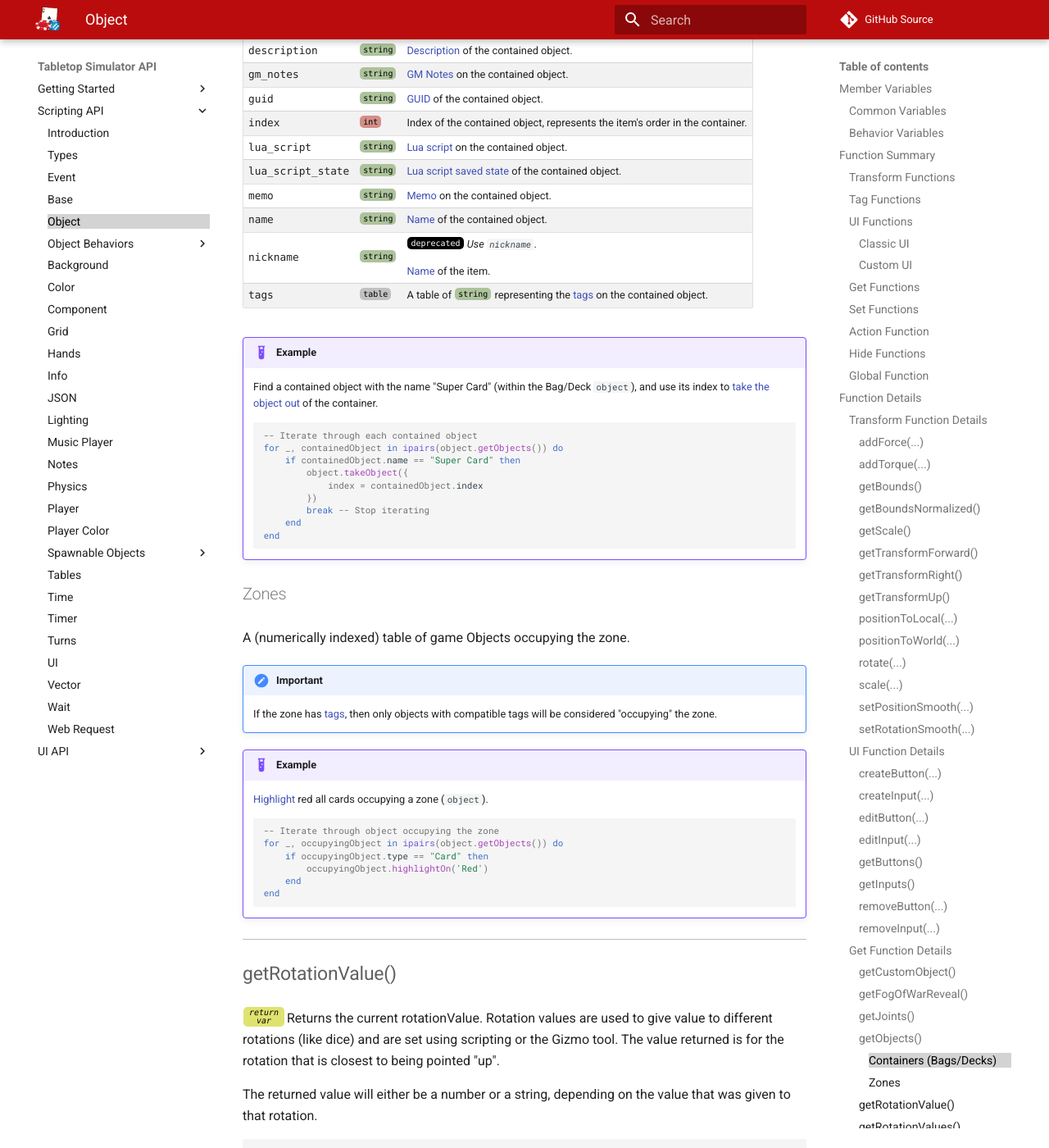
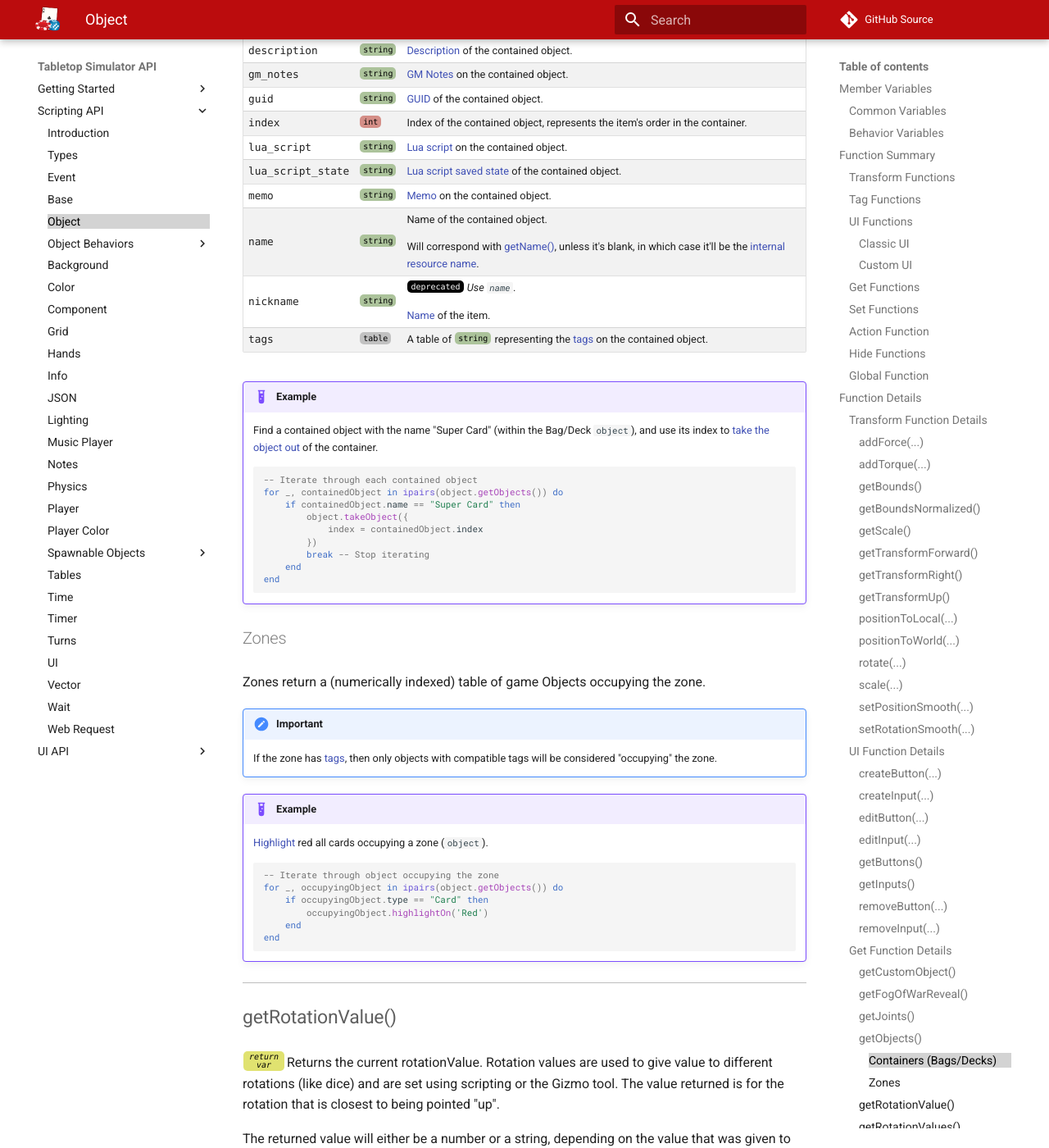
Before and after one commit to Berserk-Games/Tabletop-Simulator-API, an MkDocs documentation site: the page built from docs/object.md, in a window 1280 px wide and 1400 px high, scrolled down 27560 px. Shown: the whole window at 82% size. Built offline with MkDocs 1.6.1 and Material for MkDocs 9.7.7, drawn with Linux system fonts in a browser that asks for light colours; comment, search, counter and statistics services are not loaded.

Commit message:
getObjects() improvements

```diff
--- a/docs/object.md
+++ b/docs/object.md
@@ -1009,15 +1009,15 @@ Containers return a (numerically indexed) table consisting of sub-tables that ea
 
 Name | Type | Description
 -- | -- | --
-description | [<span class="tag str"></span>](types.md) | [Description](#description) of the contained object.
+description | [<span class="tag str"></span>](types.md) | [Description](#getdescription) of the contained object.
 gm_notes | [<span class="tag str"></span>](types.md) | [GM Notes](#getgmnotes) on the contained object.
 guid | [<span class="tag str"></span>](types.md) | [GUID](#guid) of the contained object.
 index | [<span class="tag int"></span>](types.md) | Index of the contained object, represents the item's order in the container.
 lua_script | [<span class="tag str"></span>](types.md) | [Lua script](#script_code) on the contained object.
 lua_script_state | [<span class="tag str"></span>](types.md) | [Lua script saved state](#script_state) of the contained object.
 memo | [<span class="tag str"></span>](types.md) | [Memo](#memo) on the contained object.
-name | [<span class="tag str"></span>](types.md) | [Name](#name) of the contained object.
-nickname | [<span class="tag str"></span>](types.md) | <p>[<span class="tag deprecated"></span>](intro.md#deprecated) _Use `nickname`_.</p>[Name](#name) of the item.
+name | [<span class="tag str"></span>](types.md) | <p>Name of the contained object.</p><p>Will correspond with [getName()](#getname), unless it's blank, in which case it'll be the [internal resource name](#name).</p>
+nickname | [<span class="tag str"></span>](types.md) | <p>[<span class="tag deprecated"></span>](intro.md#deprecated) _Use `name`_.</p>[Name](#getname) of the item.
 tags | [<span class="tag tab"></span>](types.md) | A table of [<span class="tag str"></span>](types.md) representing the [tags](#gettags) on the contained object.
 
 !!!example
@@ -1037,7 +1037,7 @@ tags | [<span class="tag tab"></span>](types.md) | A table of [<span class="tag
 
 #####Zones {: #getobjects-zones }
 
-A (numerically indexed) table of game Objects occupying the zone.
+Zones return a (numerically indexed) table of game Objects occupying the zone.
 
 !!!important
 	If the zone has <a href="#gettags">tags</a>, then only objects with compatible tags will be considered "occupying"
```
